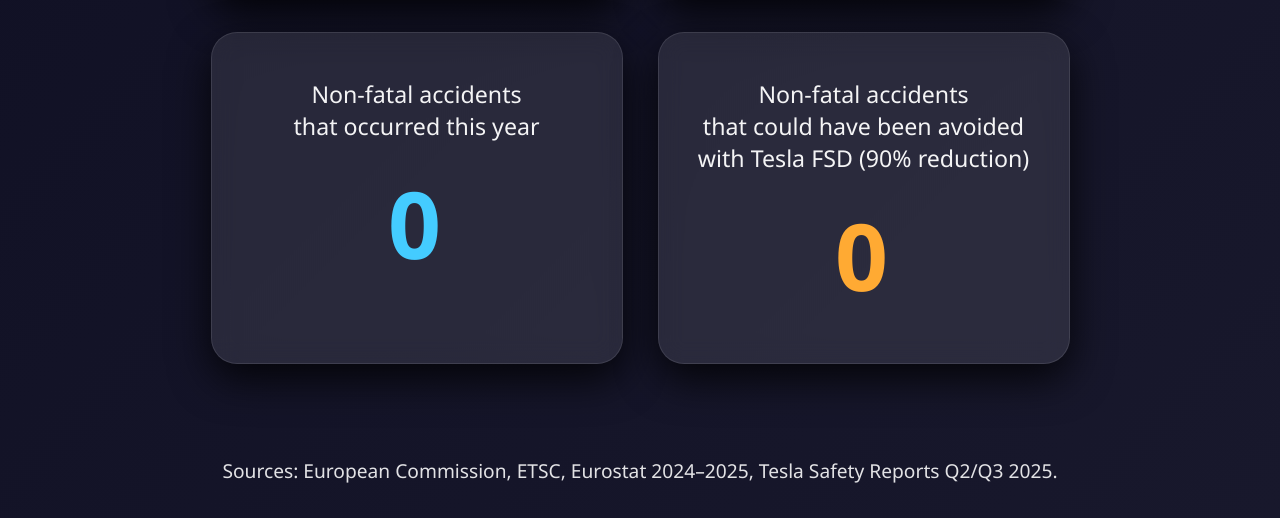
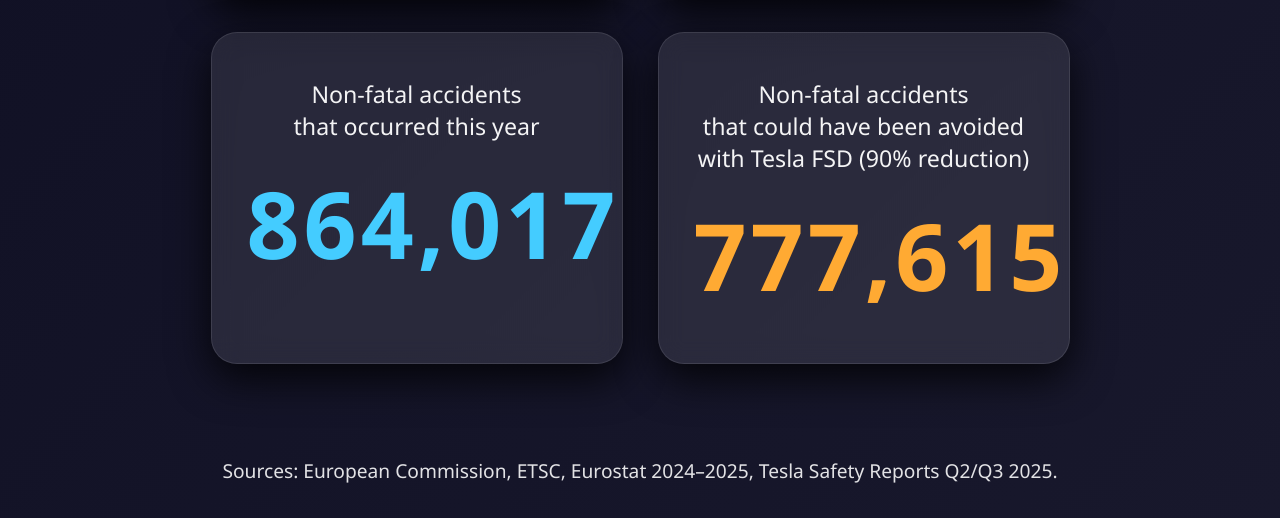
Before and after one commit to julienlu/EuropeFsd, a plain HTML site: page index.html in a window 1280 px wide. Shown: the part 653-1171 px from the top of the page. Drawn offline with Linux system fonts and the light colour scheme.

Commit message:
Update index.html

```diff
--- a/index.html
+++ b/index.html
@@ -142,7 +142,7 @@
 
         const elFatal         = document.getElementById('fatal');
         const elFatalAvoid    = document.getElementById('fatal-avoid');
-        = document.getElementById('nonfatal');
+        const elNonFatal      = document.getElementById('nonfatal');
         const elNonFatalAvoid = document.getElementById('nonfatal-avoid');
 
         function update() {
@@ -156,16 +156,16 @@
             while (fracNonFatal      >= 1) { displayedNonFatal++;      fracNonFatal -= 1; }
             while (fracNonFatalAvoid >= 1) { displayedNonFatalAvoid++; fracNonFatalAvoid -= 1; }
 
-            elFatal.textContent = displayedFatal.toLocaleString('en-US');
+            elFatal.textContent         = displayedFatal.toLocaleString('en-US');
             elFatalAvoid.textContent    = displayedFatalAvoid.toLocaleString('en-US');
             elNonFatal.textContent      = displayedNonFatal.toLocaleString('en-US');
             elNonFatalAvoid.textContent = displayedNonFatalAvoid.toLocaleString('en-US');
         }
 
-        // Start value on November 18, 2025
-        const start2025 = new Date(2025, 0, 1); // Jan 1 2025 00:00
-        const now = new Date();
-        const elapsedSec = (now - start2025) / 1000;
+        // Start value on November 18, 2025 – Force UTC for perfect sync
+        const start2025 = Date.UTC(2025, 0, 1, 0, 0, 0) / 1000; // Jan 1 2025 00:00 UTC in seconds
+        const nowUTC = Date.now() / 1000; // Current time in seconds UTC
+        const elapsedSec = nowUTC - start2025;
 
         if (elapsedSec > 0) {
             displayedFatal         = Math.floor(rateFatalSec         * elapsedSec);
@@ -177,6 +177,9 @@
             fracFatalAvoid    = (rateFatalAvoidSec    * elapsedSec) - displayedFatalAvoid;
             fracNonFatal      = (rateNonFatalSec      * elapsedSec) - displayedNonFatal;
             fracNonFatalAvoid = (rateNonFatalAvoidSec * elapsedSec) - displayedNonFatalAvoid;
+
+            // Debug: Open F12 console to see initial values
+            console.log('Initial counters:', { displayedFatal, displayedFatalAvoid, displayedNonFatal, displayedNonFatalAvoid });
         }
 
         // Initial display
@@ -187,7 +190,7 @@
 
         // Update every minute
         setInterval(update, 60000);
-        update();
+        update(); // First tick immediate
     </script>
 </body>
 </html>
```
